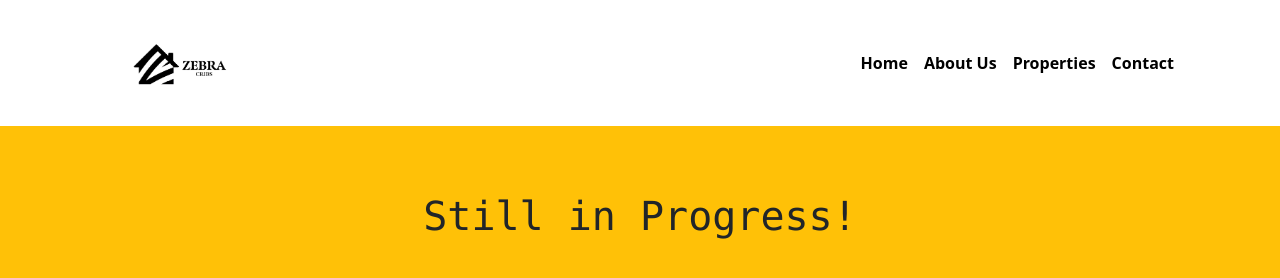
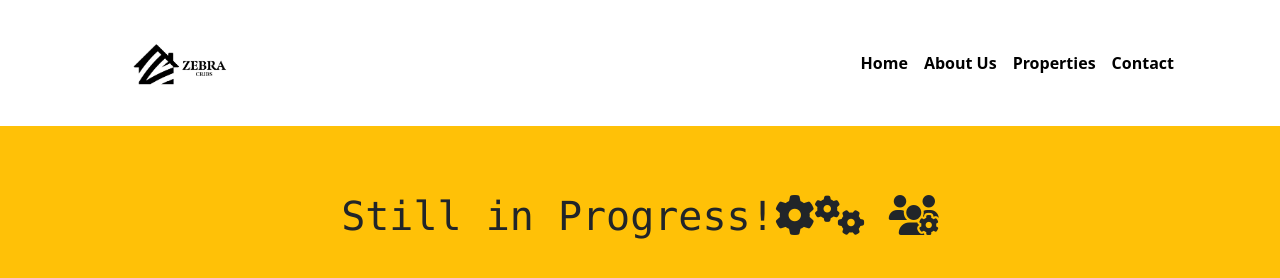
Before and after one commit to IkemefunaEke/leeroyWEB, a plain HTML site: page property.html in a window 1280 px wide. Drawn offline with nearby package versions, Linux system fonts and the light colour scheme.

```diff
--- a/property.html
+++ b/property.html
@@ -57,7 +57,8 @@
     <div class="my-5 pt-5 container">
         <div class="mt-5 pt-5 text-center">
             <h1 class="font-monospace font-weight-bolder">
-                Still in Progress!
+                <span></span>Still in Progress!<i class="fa-solid fa-gear"></i><i class="fa-solid fa-gears"></i>
+                <i class="fa-solid fa-users-gear"></i></span>
             </h1>
         </div>
     </div>
```
Also changed, not shown: contact.html (+3 -3 lines), properties.html (+3 -3 lines).
